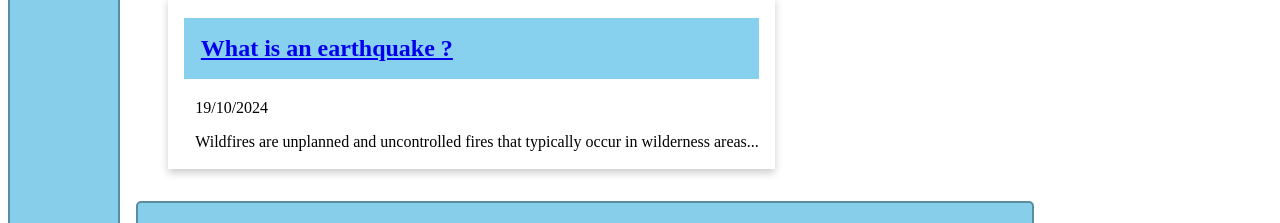
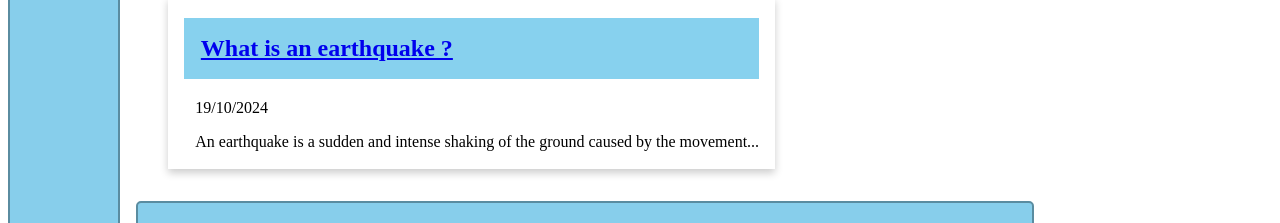
Before and after one commit to BIT-Studio-3/group-project-25-1-scade, a SvelteKit app in the folder disaster/disaster/: page /disasters/earthquake in a window 1280 px wide. Shown: the part 907-1130 px from the top of the page. Built offline with nearby package versions, Linux system fonts and the light colour scheme.

Commit message:
add article to fire page

```diff
--- a/disaster/disaster/src/routes/disasters/earthquake/+page.svelte
+++ b/disaster/disaster/src/routes/disasters/earthquake/+page.svelte
@@ -92,7 +92,7 @@ function search()
    where ={"/disasters/earthquake/quakeInfo"}
    title ={"What is an earthquake ?"}
    date = 19/10/2024
-   info = "Wildfires are unplanned and uncontrolled fires that typically occur in wilderness areas..."
+   info = "An earthquake is a sudden and intense shaking of the ground caused by the movement..."
 ></Card>
 
 <Footer year ={2024}/>
```
